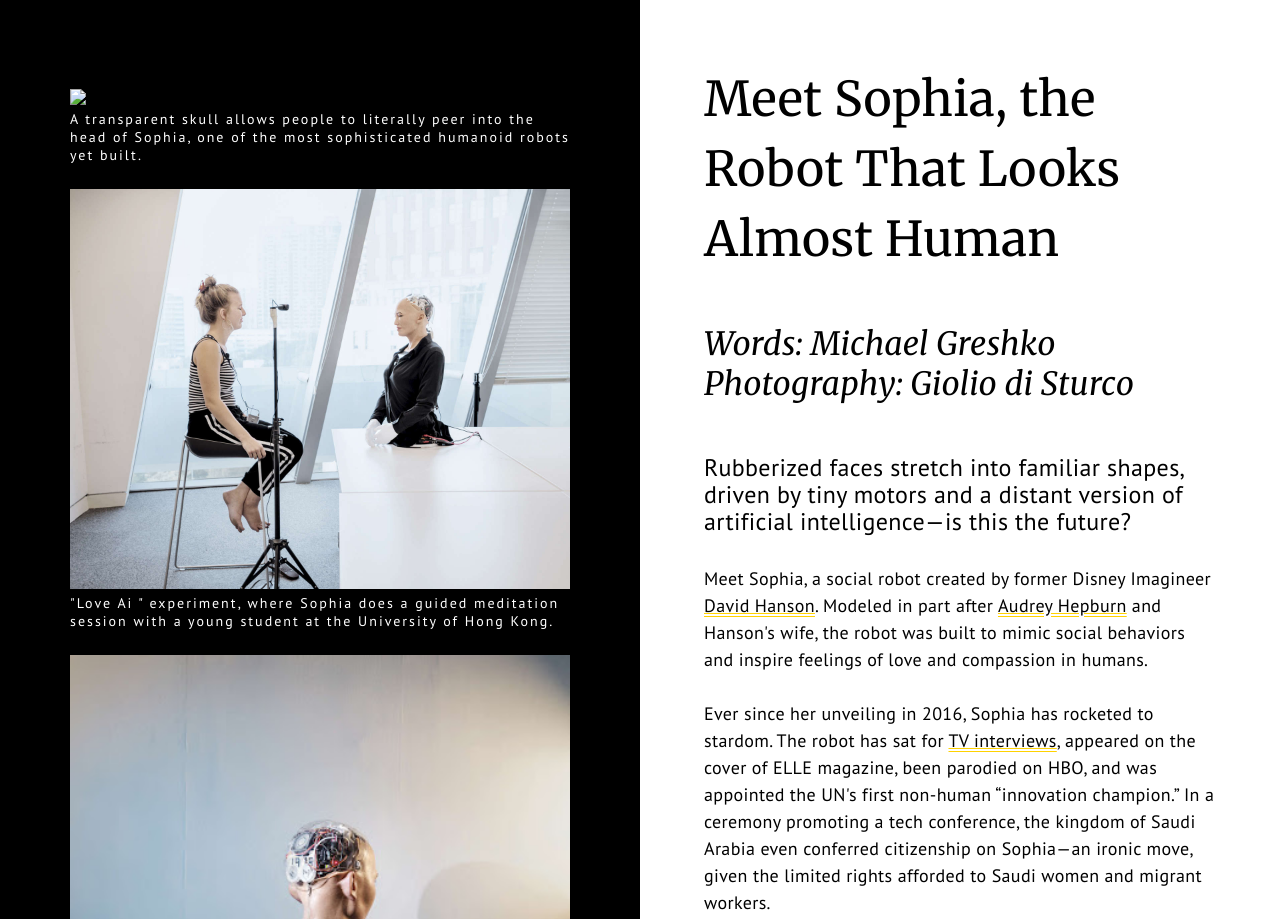
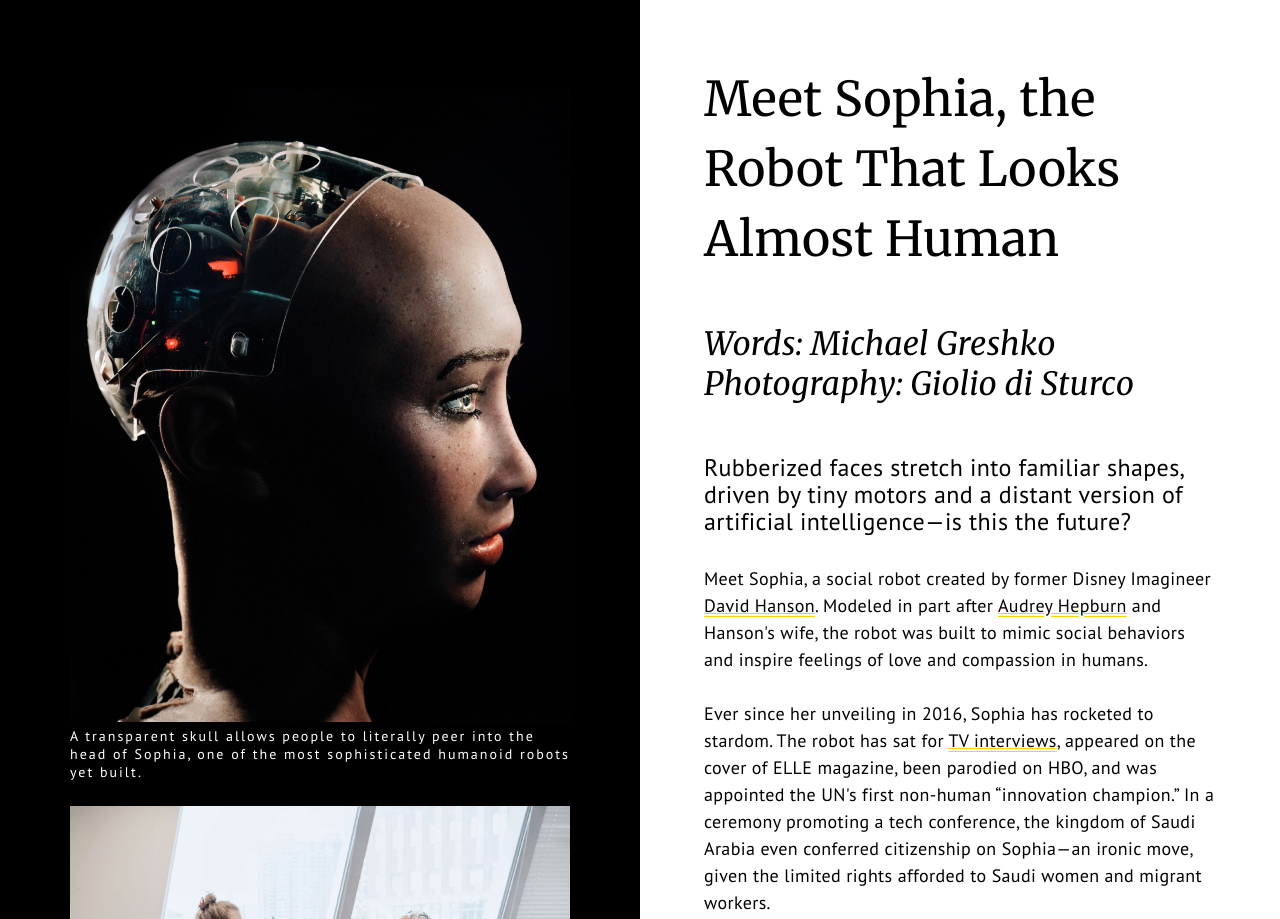
Before and after one commit to lrakovich/LouisGT2A, a plain HTML site: page index.html in a window 1280 px wide. Shown: the top 919 px of the page. Drawn offline with Linux system fonts and the light colour scheme; files whose address does not match are found by name; a web font is replaced by a local one.

Commit message:
Update index.html

```diff
--- a/index.html
+++ b/index.html
@@ -23,7 +23,7 @@
 
 
   <div class="column-left"><div class="column-left-text">
-  	<img src="sophia1.jpg">
+  	<img src="C:\Users\louis\Documents\GitHub\LouisGT2A\LouisGT2A.github.io\sophia1.jpg">
   	A transparent skull allows people to literally peer into the head of Sophia, one of the most sophisticated humanoid robots yet built.
   	<img src="C:\Users\louis\Documents\GitHub\LouisGT2A\LouisGT2A.github.io\sophia6.jpg">
   	"Love Ai " experiment, where Sophia does a guided meditation session with a young student at the University of Hong Kong.
```
